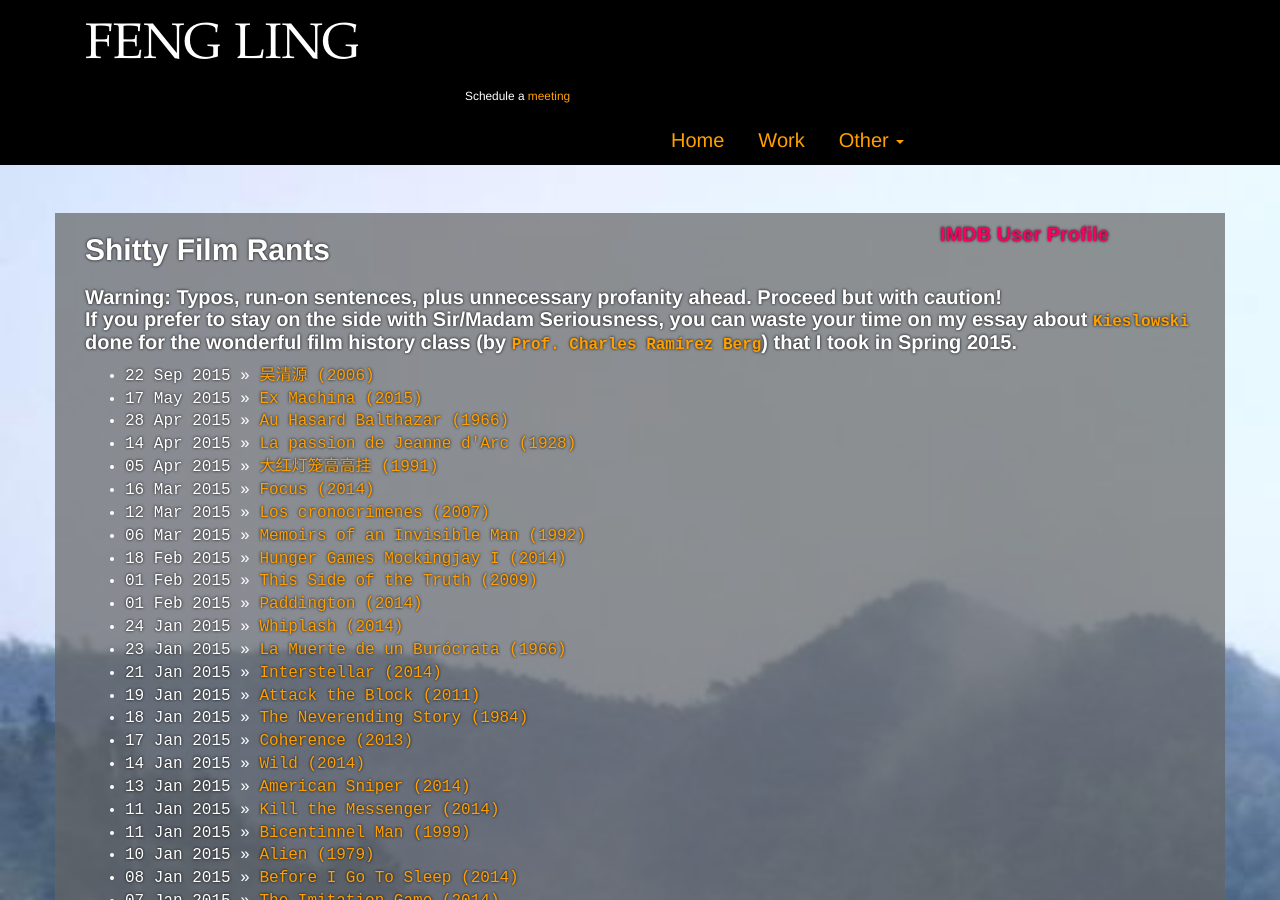
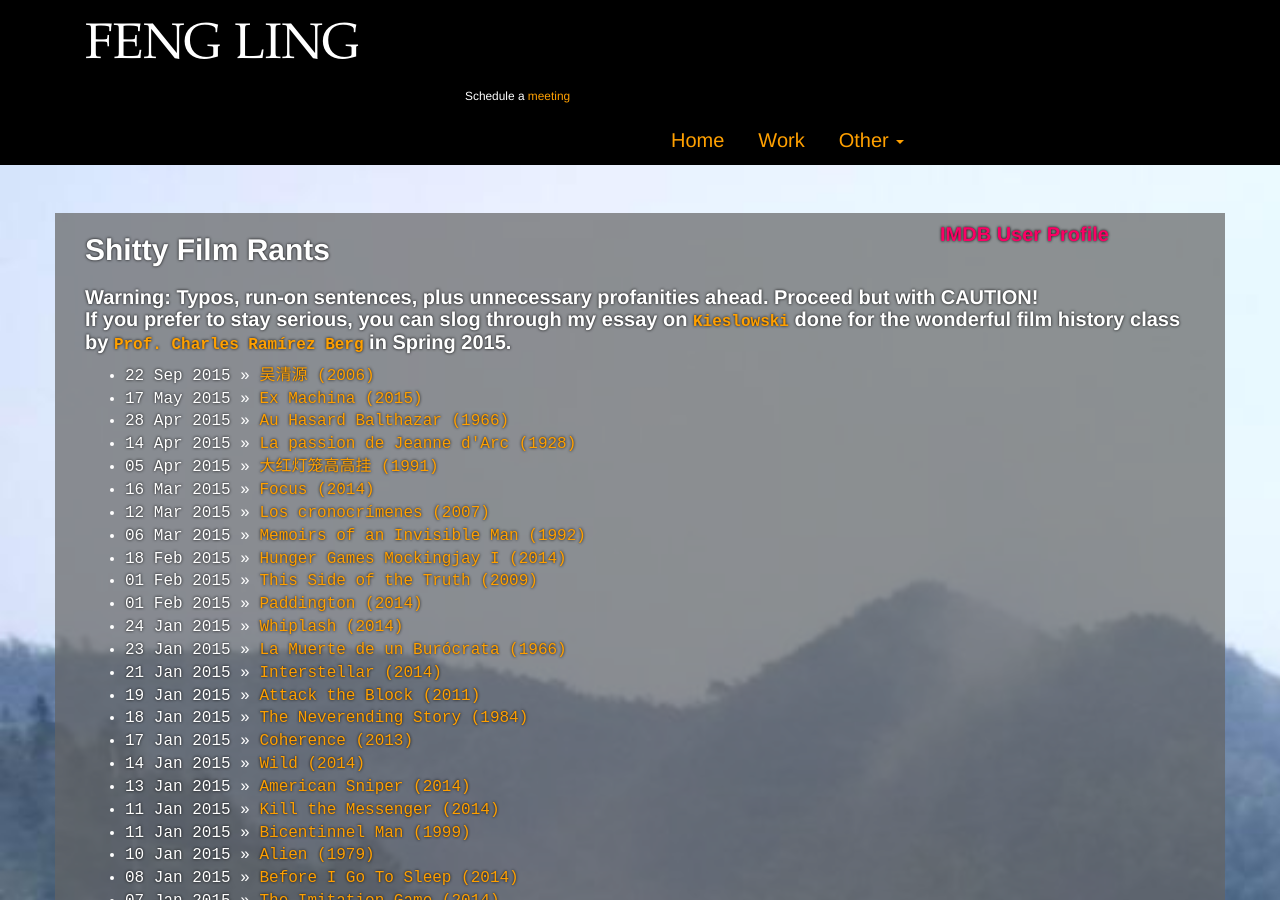
Before and after one commit to levincoolxyz/levincoolxyz.github.io, a Jekyll site: the page built from movrev/index.html, in a window 1280 px wide and 900 px high. Built offline with Jekyll 4.4.1, drawn with Linux system fonts in a browser that asks for light colours.

Commit message:
new commit

```diff
--- a/movrev/index.html
+++ b/movrev/index.html
@@ -16,7 +16,7 @@
 
 	<div id="review-list" class="container">
 		<div class="row">
-			<h4>Warning: Typos, run-on sentences, plus unnecessary profanity ahead. Proceed but with caution! <br> If you prefer to stay on the side with Sir/Madam Seriousness, you can waste your time on my essay about <a href="/paper/Kieslowski.pdf">Kieslowski</a> done for the wonderful film history class (by <a href="http://rtf.utexas.edu/faculty/charles-ramirez-berg">Prof. Charles Ramírez Berg</a>) that I took in Spring 2015.</h4>
+			<h4>Warning: Typos, run-on sentences, plus unnecessary profanities ahead. Proceed but with CAUTION! <br> If you prefer to stay serious, you can slog through my essay on <a href="/paper/Kieslowski.pdf">Kieslowski</a> done for the wonderful film history class by <a href="http://rtf.utexas.edu/faculty/charles-ramirez-berg">Prof. Charles Ramírez Berg</a> in Spring 2015.</h4>
 			<ul class="review">
 			  {% for review in site.posts %}
 				<li><span>{{ review.date | date_to_string }}</span> &raquo; <a href="{{ review.url }}" title="{{ review.title }}">{{ review.title }}</a></li>
```
